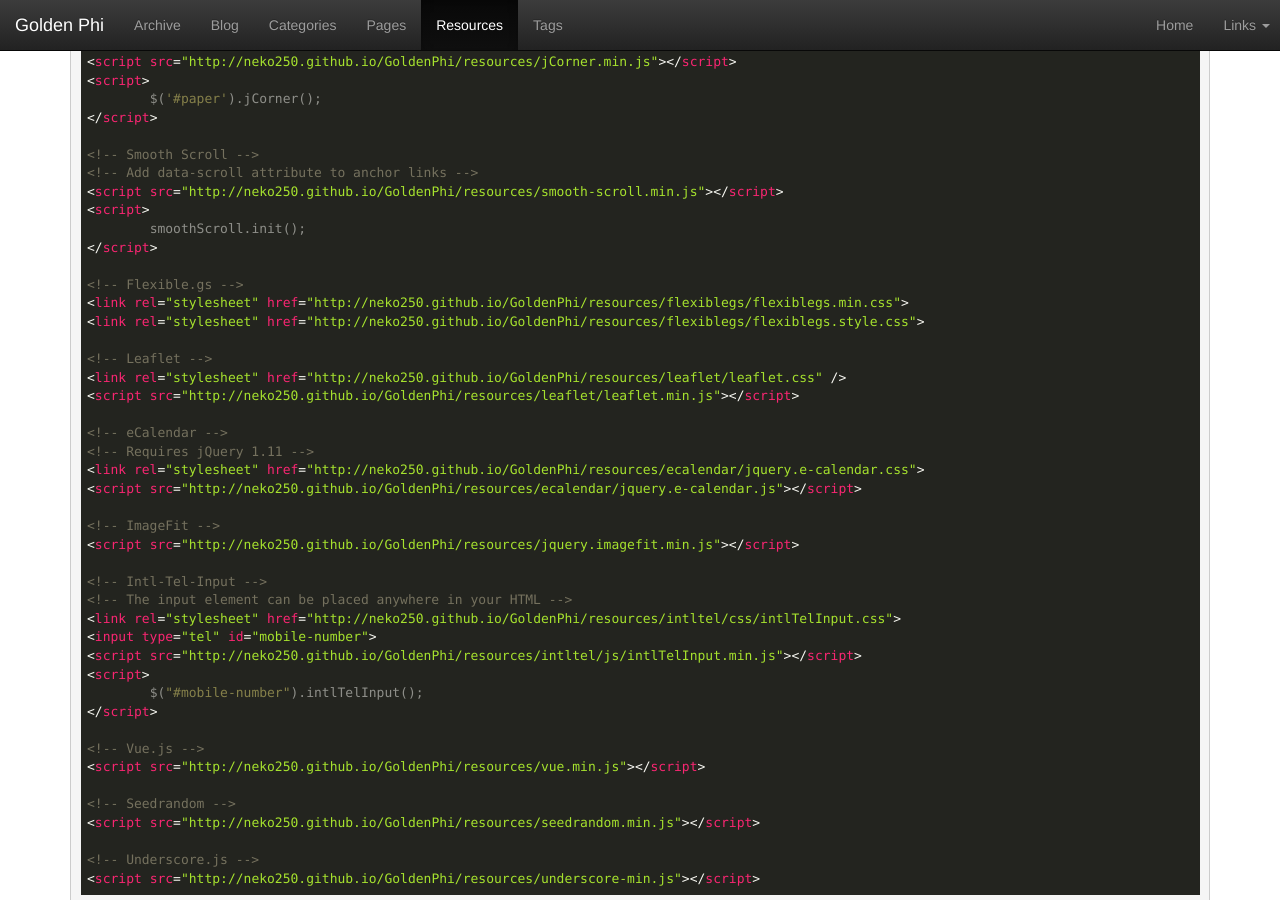
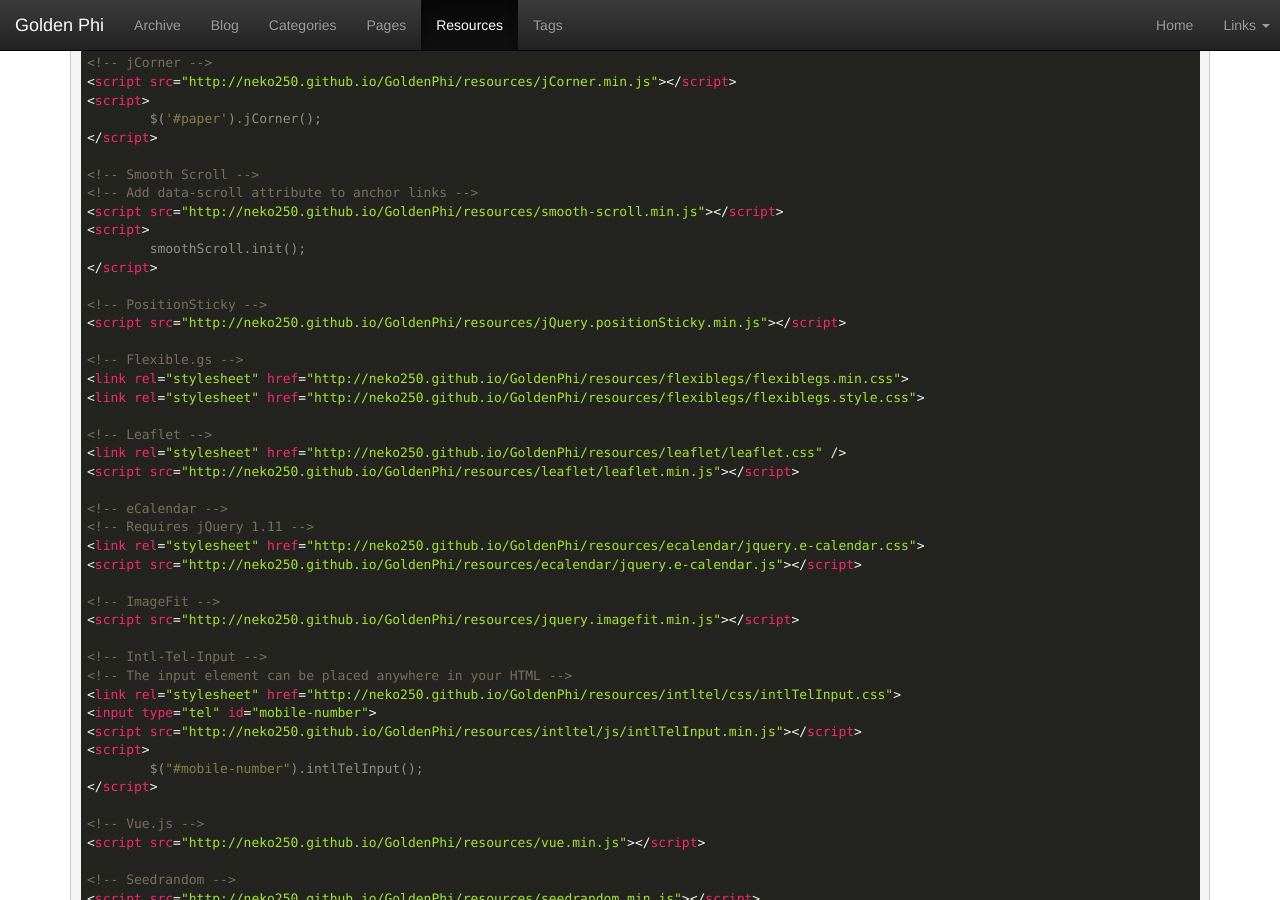
Before and after one commit to Neko250/GoldenPhi, a Jekyll site: the page built from resources.md, in a window 1280 px wide and 900 px high, scrolled down 4232 px. Built offline with Jekyll 4.4.1, drawn with Linux system fonts in a browser that asks for light colours; nearby versions of some CDN libraries; library files that are not in the unit come from our copies; part of the change alters nothing that is shown; some of the changed text lies outside the part shown.

Commit message:
positionsticky

```diff
--- a/resources.md
+++ b/resources.md
@@ -48,6 +48,7 @@ built for the web
 - [Snap.svg](http://snapsvg.io): The JS SVG library for the modern web
 - [jCorner](http://zhangwenli.com/jCorner/): A jQuery plugin to fold paper corners
 - [Smooth Scroll](http://cferdinandi.github.io/smooth-scroll/): A simple vanilla JS script to animate scrolling to anchor links
+- [PositionSticky](https://github.com/katranci/jQuery.positionSticky): Sticky positioning polyfill for jQuery
 - [Flexible.gs](http://flexible.gs/): Flexible grid system
 - [Leaflet](http://leafletjs.com): An open-source JS library for mobile-friendly interactive maps
 - [eCalendar](https://github.com/jhonis/e-calendar): jQuery plugin for create a calendar with events
@@ -233,6 +234,9 @@ To include any of these libraries, just copy-paste the HTML tags inside your `<h
 	smoothScroll.init();
 </script>
 
+<!-- PositionSticky -->
+<script src="http://neko250.github.io/GoldenPhi/resources/jQuery.positionSticky.min.js"></script>
+
 <!-- Flexible.gs -->
 <link rel="stylesheet" href="http://neko250.github.io/GoldenPhi/resources/flexiblegs/flexiblegs.min.css">
 <link rel="stylesheet" href="http://neko250.github.io/GoldenPhi/resources/flexiblegs/flexiblegs.style.css">
```
Also changed, not shown: resources/jQuery.positionSticky.min.js (added).
